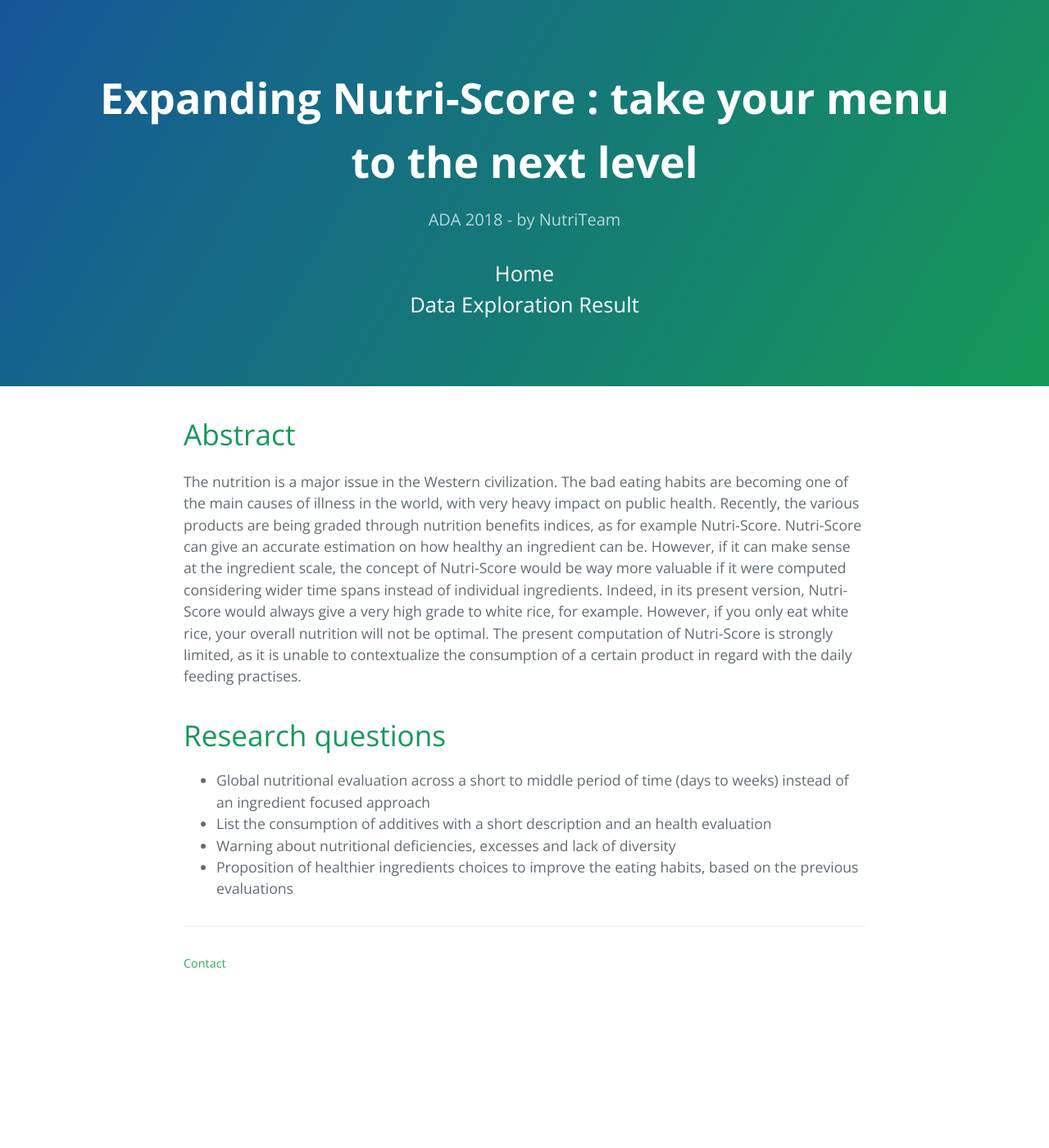
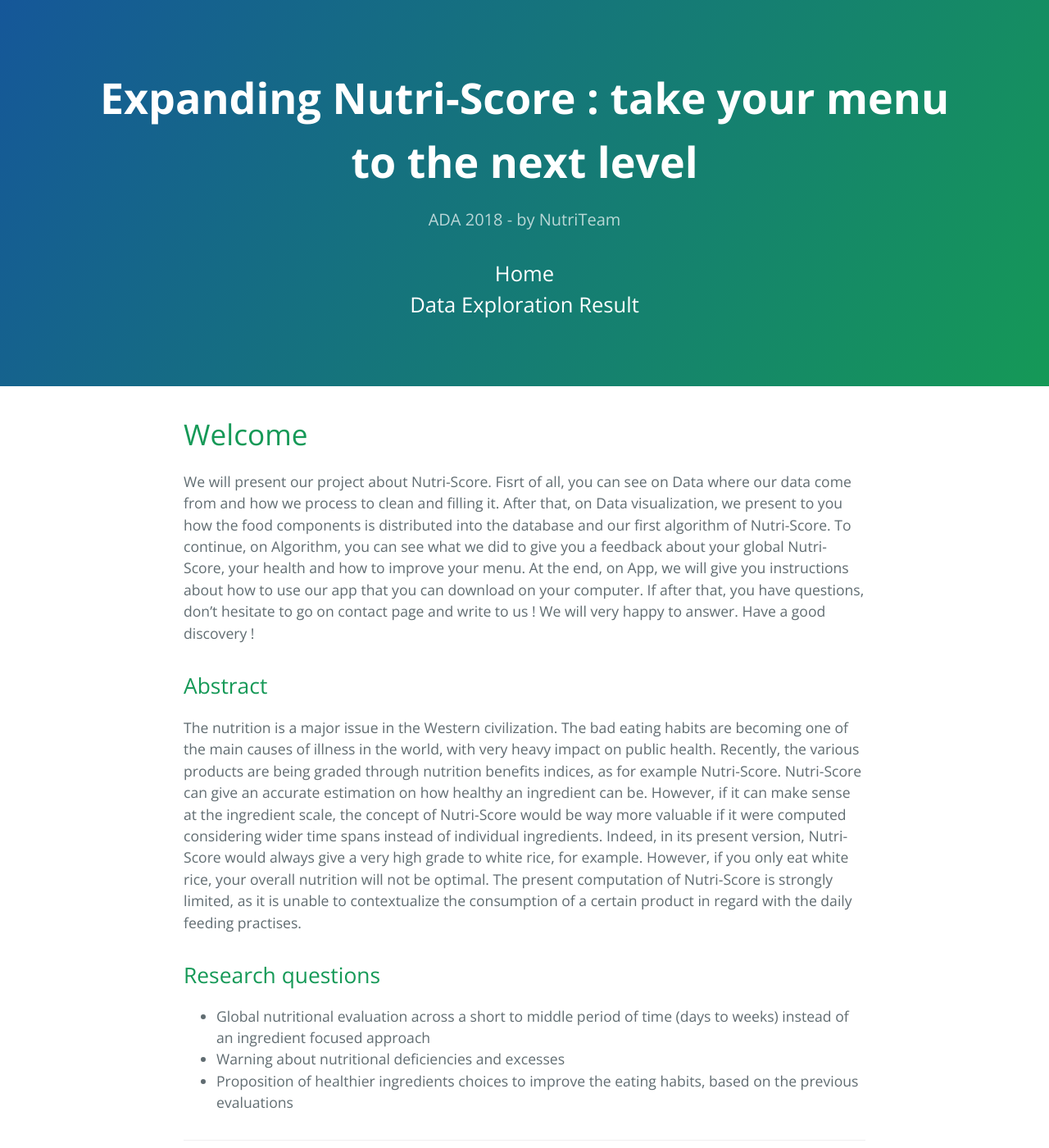
Before and after one commit to NutriTeam/Nutri_Score, a Jekyll site: the page built from home.md, in a window 1280 px wide and 1400 px high. Shown: the whole window at 82% size. Built offline with Jekyll 4.4.1, drawn with Linux system fonts in a browser that asks for light colours; our own code applies the rules of GitHub Pages for plain Markdown files.

Commit message:
Update home.md

```diff
--- a/home.md
+++ b/home.md
@@ -1,12 +1,14 @@
 ---
 layout: default
 ---
-# Abstract
+# Welcome
+We will present our project about Nutri-Score. Fisrt of all, you can see on Data where our data come from and how we process to clean and filling it. After that, on Data visualization, we present to you how the food components is distributed into the database and our first algorithm of Nutri-Score. To continue, on Algorithm, you can see what we did to give you a feedback about your global Nutri-Score, your health and how to improve your menu. At the end, on App, we will give you instructions about how to use our app that you can download on your computer. If after that, you have questions, don't hesitate to go on contact page and write to us ! We will very happy to answer. Have a good discovery !
+
+## Abstract
 The nutrition is a major issue in the Western civilization. The bad eating habits are becoming one of the main causes of illness in the world, with very heavy impact on public health. Recently, the various products are being graded through nutrition benefits indices, as for example Nutri-Score.
 Nutri-Score can give an accurate estimation on how healthy an ingredient can be. However, if it can make sense at the ingredient scale, the concept of Nutri-Score would be way more valuable if it were computed considering wider time spans instead of individual ingredients. Indeed, in its present version, Nutri-Score would always give a very high grade to white rice, for example. However, if you only eat white rice, your overall nutrition will not be optimal. The present computation of Nutri-Score is strongly limited, as it is unable to contextualize the consumption of a certain product in regard with the daily feeding practises.
 
-# Research questions
+## Research questions
 * Global nutritional evaluation across a short to middle period of time (days to weeks) instead of an ingredient focused approach
-* List the consumption of additives with a short description and an health evaluation
-* Warning about nutritional deficiencies, excesses and lack of diversity
+* Warning about nutritional deficiencies and excesses
 * Proposition of healthier ingredients choices to improve the eating habits, based on the previous evaluations
```
